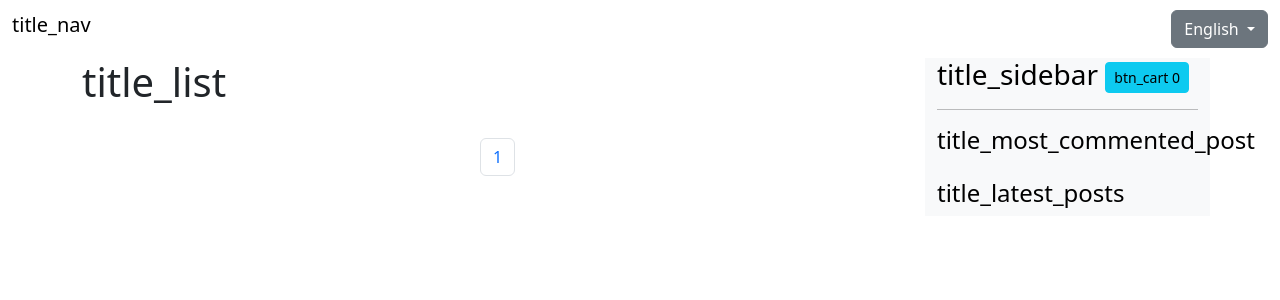
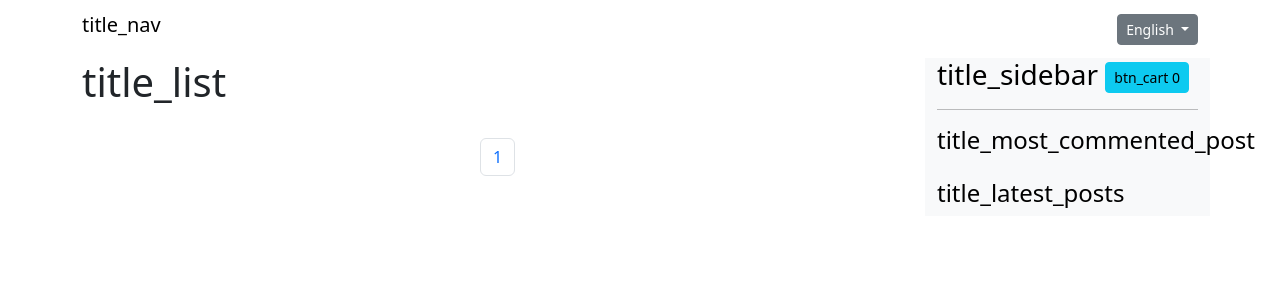
Before and after one commit to jmbae-live/mysite2, a Django app: page /en/ in a window 1280 px wide. Shown: the top 300 px of the page. Run offline with Django 4.2, Linux system fonts and the light colour scheme; data that the repository does not hold is empty; parts of the project's set-up code (start-up, migrations or seed data) failed here and were passed over.

Commit message:
헤더 부트스트랩 스타일 수정

```diff
--- a/blog/templates/blog/base.html
+++ b/blog/templates/blog/base.html
@@ -13,7 +13,7 @@
 </head>
 <body>
 <nav class="navbar bg-body-emphasis">
-    <div class="container-fluid">
+    <div class="container">
         <a class="navbar-brand h1" href="/">{% trans "title_nav" %}</a>
         {% get_current_language as LANGUAGE_CODE %}
         {% get_available_languages as LANGUAGES %}
@@ -21,7 +21,7 @@
         <div class="dropdown">
             {% for language in languages %}
                 {% if language.code == LANGUAGE_CODE %}
-                    <button class="btn btn-secondary dropdown-toggle" type="button" data-bs-toggle="dropdown"
+                    <button class="btn btn-sm btn-secondary dropdown-toggle" type="button" data-bs-toggle="dropdown"
                             aria-expanded="false">
                         {{ language.name_local }}
                     </button>
```
